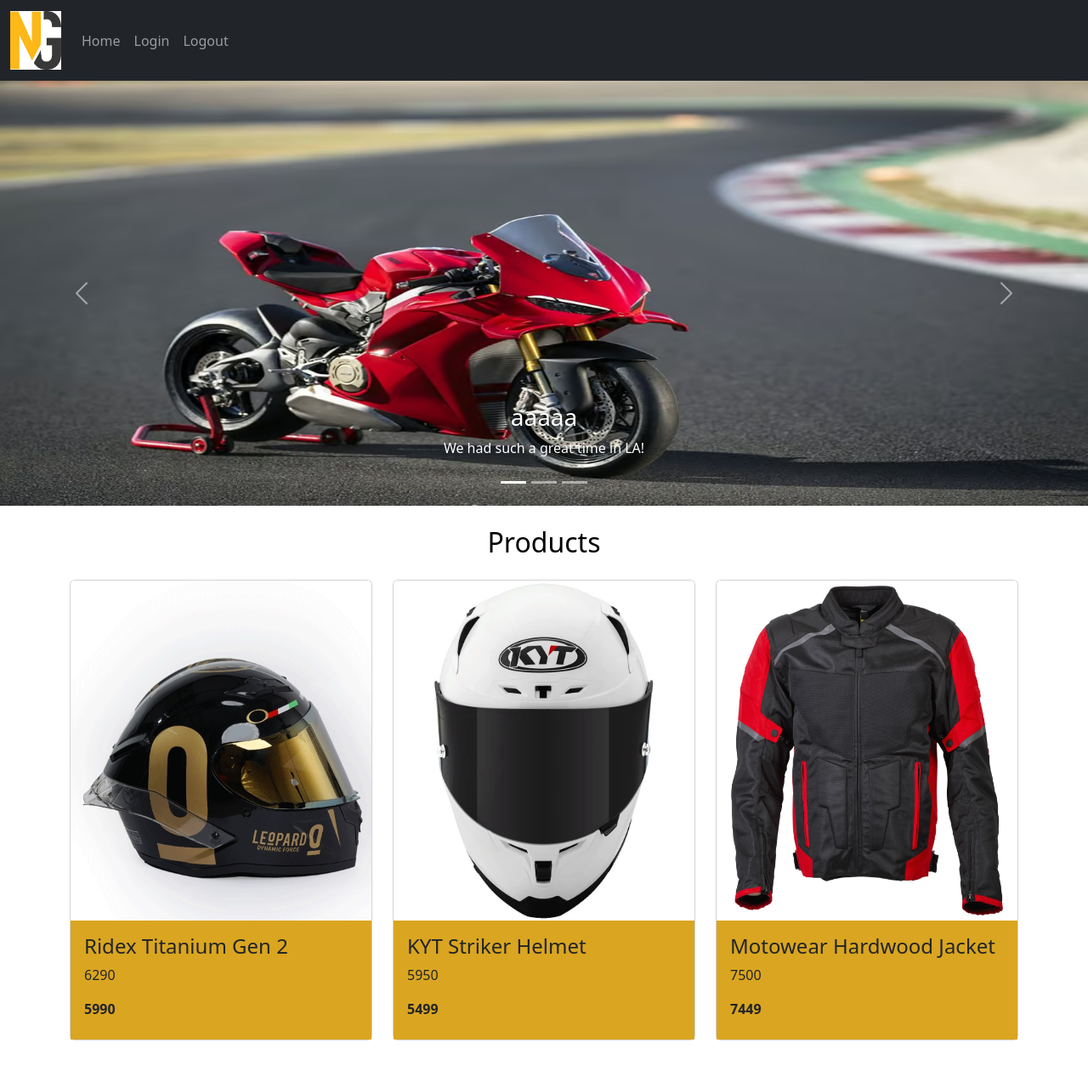
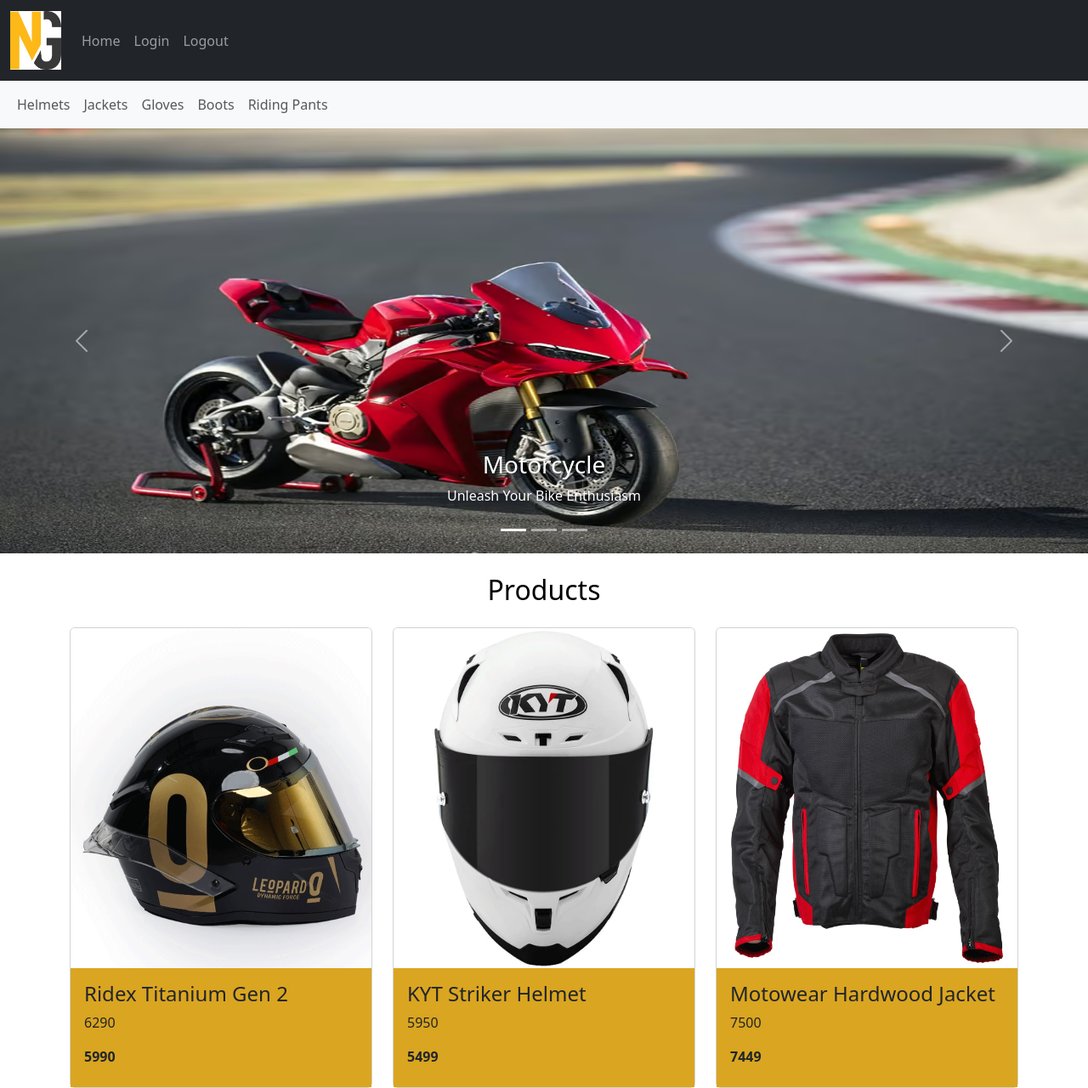
Before and after one commit to JibinAji21/NextGear, a Django app: page / in a window 1280 px wide. Shown: the whole page at 85% size. Before the commit the page ends 1224 px from the top, so only its background shows below. Run offline with Django 5.2, Linux system fonts and the light colour scheme; data comes from the database, SQL or seed files in the repository.

Commit message:
nextgear edit wrk

```diff
--- a/nextgear/templates/user/user_home.html
+++ b/nextgear/templates/user/user_home.html
@@ -6,6 +6,13 @@
     <title>Document</title>
     <link href="https://cdn.jsdelivr.net/npm/bootstrap@5.3.3/dist/css/bootstrap.min.css" rel="stylesheet">
     <script src="https://cdn.jsdelivr.net/npm/bootstrap@5.3.3/dist/js/bootstrap.bundle.min.js"></script>
+    <style>
+        .footer1{
+            background-color: rgb(65, 65, 65);
+            padding:10px;
+
+        }
+    </style>
 </head>
 <body>
 
@@ -35,6 +42,29 @@
         </div>
     </nav>
 
+    <nav class="navbar navbar-expand-sm bg-light">
+        <div class="container-fluid">
+          <ul class="navbar-nav">
+            <li class="nav-item">
+              <a class="nav-link" href="#">Helmets</a>
+            </li>
+            <li class="nav-item">
+              <a class="nav-link" href="#">Jackets</a>
+            </li>
+            <li class="nav-item">
+              <a class="nav-link" href="#">Gloves</a>
+            </li>
+            <li class="nav-item">
+             <a class="nav-link" href="#">Boots</a>
+              </li>
+              <li class="nav-item">
+                <a class="nav-link" href="#">Riding Pants</a>
+                 </li>
+          </ul>
+        </div>
+      </nav>
+
+
 
     <div id="demo" class="carousel slide" data-bs-ride="carousel">
 
@@ -50,22 +80,22 @@
           <div class="carousel-item active">
             <img src="static/image/2025_ducati_panigale_v4_track.avif" alt="Los Angeles" class="d-block" style="width:100%;height: 500px;">
             <div class="carousel-caption">
-                <h3>aaaaa</h3>
-                <p>We had such a great time in LA!</p>
+                <h3>Motorcycle</h3>
+                <p>Unleash Your Bike Enthusiasm</p>
             </div>
           </div>
           <div class="carousel-item">
             <img src="static/image/yamaha-r1-wallpaper-preview.jpg" alt="Chicago" class="d-block" style="width:100%;height: 500px;">
             <div class="carousel-caption">
-                <h3>aaaaa</h3>
-                <p>We had such a great time in LA!</p>
+                <h3>Safety</h3>
+                <p>Always Wear Helmet While Riding</p>
             </div>
           </div>
           <div class="carousel-item">
             <img src="static/image/2022-Triumph-Tiger-900-GT-6-1-1176x588.webp" alt="New York" class="d-block" style="width:100%;height: 500px;">
             <div class="carousel-caption">
-                <h3>aaaaa</h3>
-                <p>We had such a great time in LA!</p>
+                <h3>Care</h3>
+                <p>Maintain Your Motorcycle Well</p>
             </div>
           </div>
         </div>
@@ -105,5 +135,32 @@
             {% endfor %}
         </div>
     </div>
+
+
+
+
+    <!-- <div class=" mt-4 footer1" >
+        <div class="container-fluid">
+            <div class="row footrow">
+                <div class="col-sm-3 p-3 text-white">100 % Secure Payments</div>
+                <div class="col-sm-3 p-3 text-white">100 % Quality Products</div>
+                <div class="col-sm-3 p-3 text-white">Best Offers</div>
+                <div class="col-sm-3 p-3 text-white">Best Service</div>
+            </div>
+
+        </div>
+
+    </div> -->
+
+
+
+    <!-- <div>
+        <footer>
+            <h5>hello</h5>
+        </footer>
+    </div> -->
+
+
+
 </body>
 </html>
```
